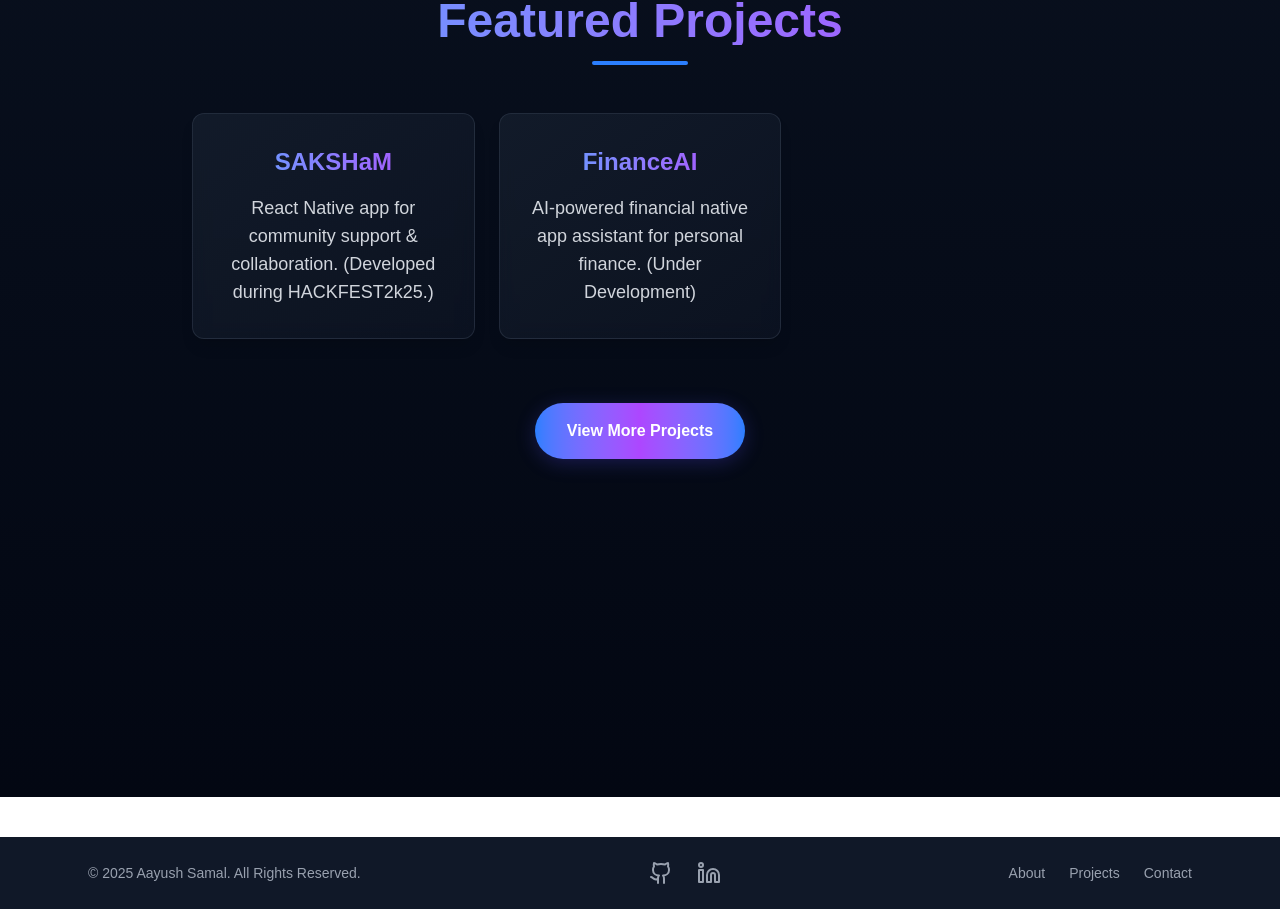
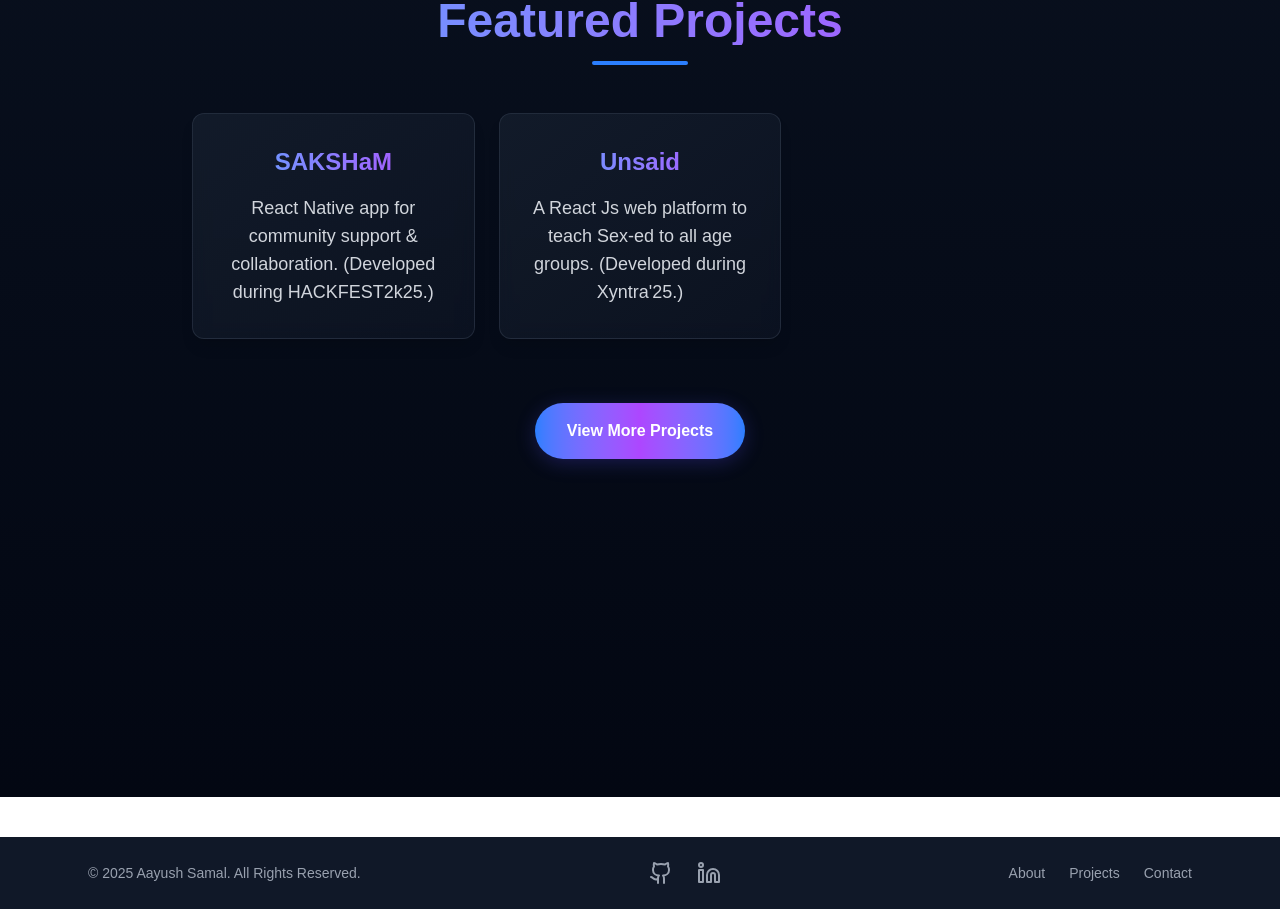
Before and after one commit to aayushxtech/Portfolio, a Next.js app: page / in a window 1280 px wide. Shown: the part 2559-3468 px from the top of the page. Built offline with nearby package versions, Linux system fonts and the light colour scheme.

Commit message:
Update Projects and Personal Info

```diff
--- a/components/ProjectOverview.tsx
+++ b/components/ProjectOverview.tsx
@@ -11,9 +11,9 @@ const projects = [
     link: "/projects",
   },
   {
-    title: "FinanceAI",
+    title: "Unsaid",
     description:
-      "AI-powered financial native app assistant for personal finance. (Under Development)",
+      "A React Js web platform to teach Sex-ed to all age groups. (Developed during Xyntra'25.)",
     link: "/projects",
   },
 ];
```
